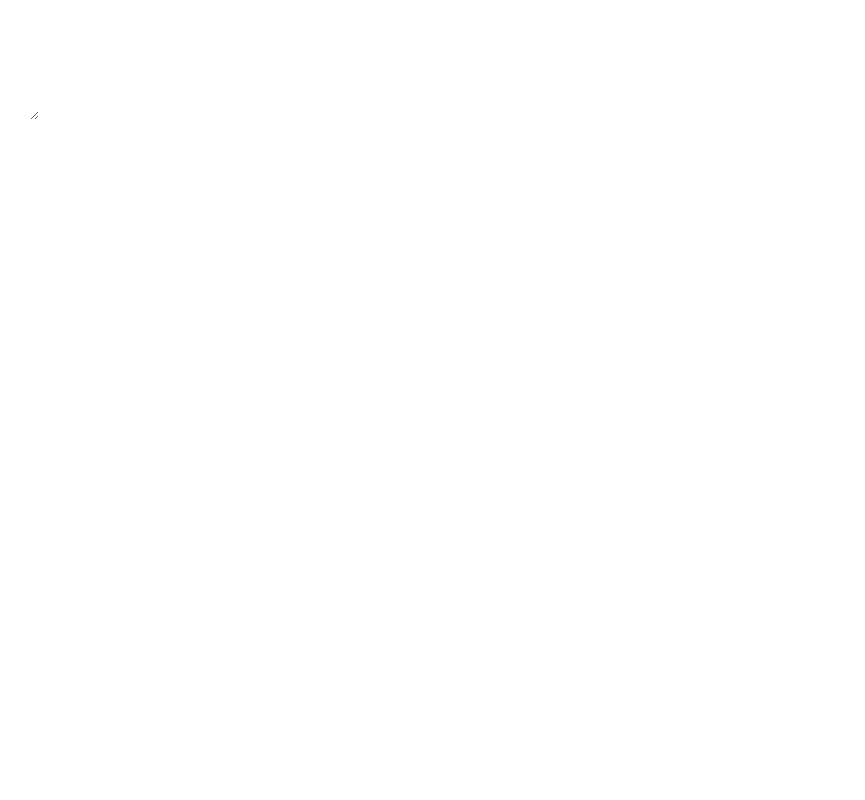
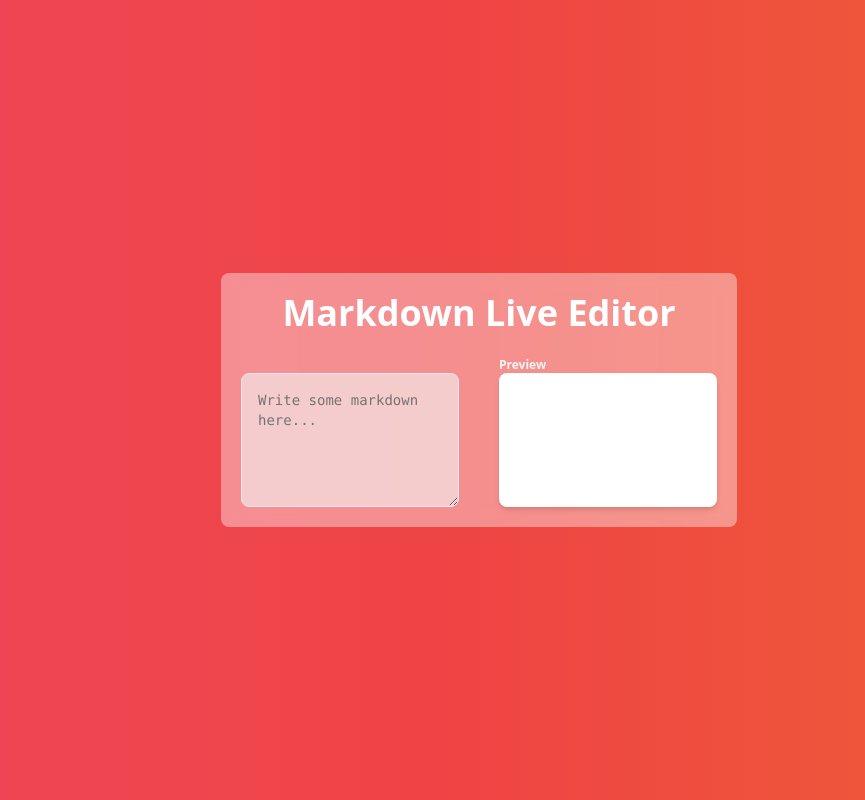
Before and after one commit to statusunknown418/indigo-challenge-solution-alvaro, a React (Create React App) app: page / in a window 1280 px wide. Shown: the whole page, without its empty margins (161-1026 px from the left). Built offline with nearby package versions, Linux system fonts and the light colour scheme.

Commit message:
style: added better styling and cleaned up

```diff
--- a/src/App.tsx
+++ b/src/App.tsx
@@ -1,4 +1,4 @@
-import { createElement, useState } from 'react';
+import { createElement, useMemo, useState } from 'react';
 import './styles/globals.css';
 
 const tokens = {
@@ -15,10 +15,8 @@ function App() {
     setMarkdown(e.target.value);
   };
 
-  const makeMarkdown = () => {
+  const makeMarkdown = useMemo(() => {
     const lines = markdown.split('\n');
-
-    console.log(lines[0].substring(0, 3));
 
     return lines.map((line, i) => {
       const newLine = line.replace(/[#-]/g, '');
@@ -37,12 +35,33 @@ function App() {
 
       return createElement(tokens[findToken], { key: i }, newLine);
     });
-  };
+  }, [markdown]);
 
   return (
-    <div>
-      <textarea onChange={handleChange} value={markdown} rows={5} />
-      <div>{makeMarkdown()}</div>
+    <div
+      className="w-full h-screen bg-gradient-to-r from-pink-500 via-red-500 to-yellow-500 background-animate
+      flex flex-col min-h-screen items-center justify-center"
+    >
+      <div className="flex flex-col justify-center items-center gap-10 p-5 rounded-lg bg-white/40 backdrop-filter backdrop-blur">
+        <h1 className="font-black text-white">Markdown Live Editor</h1>
+
+        <section className="grid grid-cols-2 gap-10">
+          <textarea
+            className="p-4 rounded-lg border bg-neutral-100/60 placeholder:text-neutral-500 font-mono text-sm"
+            placeholder="Write some markdown here..."
+            onChange={handleChange}
+            value={markdown}
+            rows={5}
+          />
+
+          <article className="relative">
+            <p className="text-xs absolute -top-4 text-neutral-100 font-bold">Preview</p>
+            <div className="bg-white p-4 rounded-lg shadow-md truncate overflow-scroll max-w-md h-full">
+              {makeMarkdown}
+            </div>
+          </article>
+        </section>
+      </div>
     </div>
   );
 }
--- a/src/styles/globals.css
+++ b/src/styles/globals.css
@@ -4,9 +4,29 @@
 
 @layer base {
   h1 {
-    @apply text-3xl;
+    @apply text-4xl font-extrabold;
   }
   h2 {
-    @apply text-xl;
+    @apply text-2xl font-bold;
   }
 }
+
+@layer components {
+  .background-animate {
+    background-size: 400%;
+
+    -webkit-animation: MovingBg 6s ease-in infinite;
+    -moz-animation: MovingBg 6s ease-in infinite;
+    animation: MovingBg 6s ease-in infinite;
+  }
+}
+
+@keyframes MovingBg {
+  0%,
+  100% {
+    background-position: 0% 50%;
+  }
+  50% {
+    background-position: 100% 50%;
+  }
+}
```
